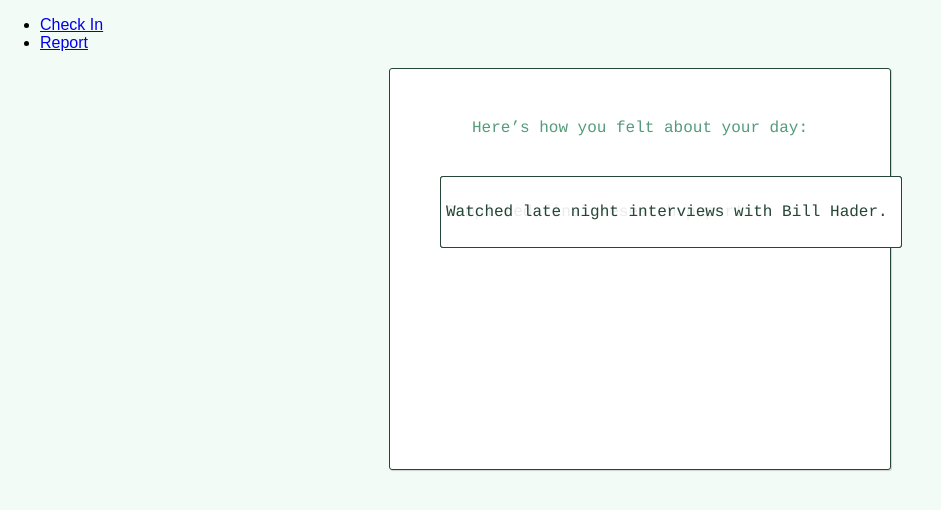
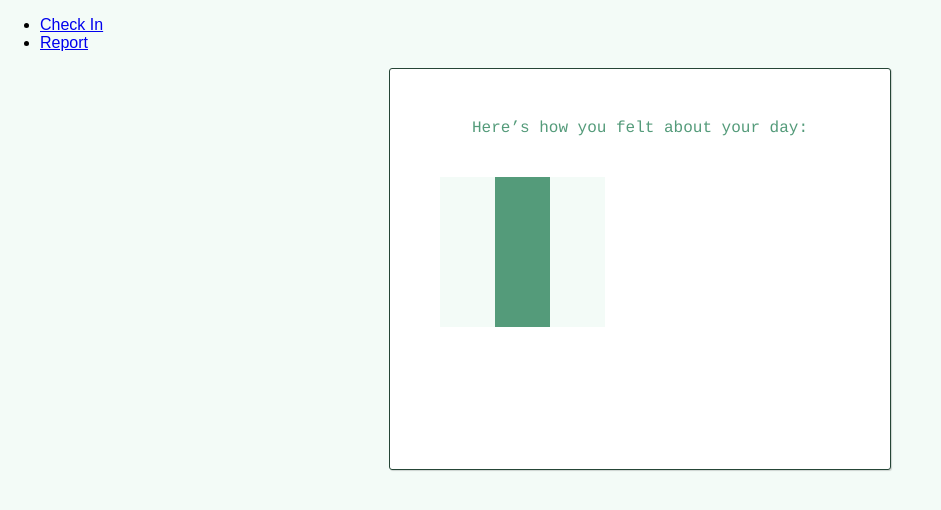
Before and after one commit to ashvalejohn/activity-tracker, a React (Create React App) app: page /report in a window 1280 px wide. Shown: the top 510 px of the page, without its empty margins (0-941 px from the left). Built offline with nearby package versions, Linux system fonts and the light colour scheme.

Commit message:
Display activity text onMouseEnter and Leave

```diff
--- a/src/components/block.jsx
+++ b/src/components/block.jsx
@@ -1,11 +1,10 @@
 import React from 'react';
 
 const Block = (props) => {
-  return (
-    <div className={`block block--${props.feeling > 50 ? 'good' : 'bad'}`}>
-      <p className='block__activity'>{props.activity}</p>
-    </div>
-  );
+  return <div
+    onMouseEnter={() => {props.displayActivity(props.activity);}}
+    onMouseLeave={() => {props.displayActivity(null);}}
+    className={`block__gradient block__gradient--${props.feeling > 50 ? "good" : "bad"}`} />;
 }
 
 export default Block;
--- a/src/components/report.jsx
+++ b/src/components/report.jsx
@@ -1,21 +1,40 @@
-import React from 'react';
+import React, { Component } from 'react';
 import Block from './block';
 import { reports } from '../reports.js';
 
-const Report = () => {
-  console.log(reports);
+class Report extends Component{
+  constructor(props){
+    super(props);
+    this.state = {
+      activityText: null,
+    }
+
+    this.displayActivity = this.displayActivity.bind(this);
+  }
+
+  displayActivity(activity){
+    this.setState({
+      activityText: activity,
+    });
+  }
+
+  render(){
     return (
       <div className='report'>
         <h2 className='report__title'>Here’s how you felt about your day:</h2>
+        { this.state.activityText !== null ? <div className='block__activity'>{this.state.activityText}</div> : null }
         <div className='report__blocks'>
           {
             reports.map((report, index) => {
-            return <Block activity={report.activity} feeling={report.feeling} key={index}/>
+              return (
+                <Block feeling={report.feeling} key={index} activity={report.activity} displayActivity={this.displayActivity} />
+              )
             })
           }
         </div>
       </div>
     );
   }
+}
 
 export default Report;
```
Lines whose indentation alone changed are shown as unchanged.
